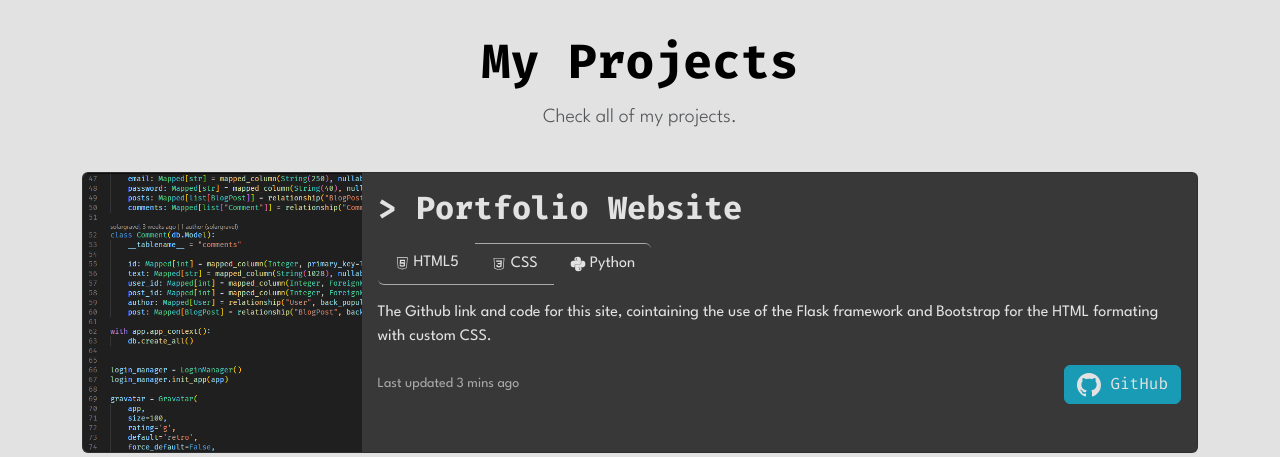
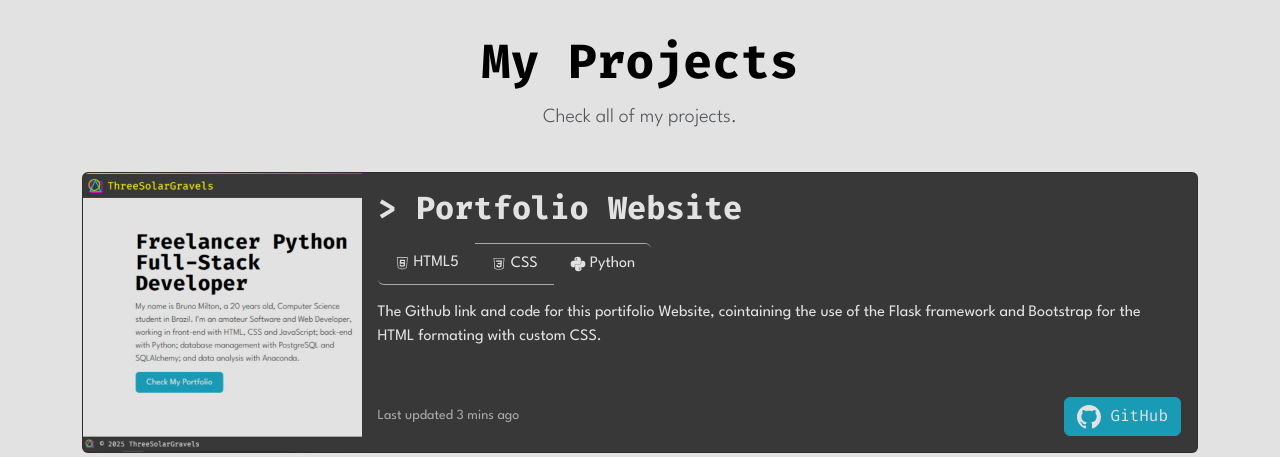
Before and after one commit to SolarGravel/portfolio-site, a Flask app: page /projects in a window 1280 px wide. Shown: the part 58-515 px from the top of the page. Run offline with Flask 3, Linux system fonts and the light colour scheme; grey boxes are pictures that could not be loaded.

Commit message:
Add portfolio image and add zoom effect on project card

```diff
--- a/static/css/style.css
+++ b/static/css/style.css
@@ -68,3 +68,11 @@ nav .link-body-emphasis {
     --bs-link-hover-color: #199BB6;
     --bs-secondary-color: #A9A9A9;
 }
+
+.zoomout {
+    transition: transform .3s;
+}
+
+.zoomout:hover {
+	transform: scale(1.1);
+}
--- a/templates/base.jinja
+++ b/templates/base.jinja
@@ -8,6 +8,7 @@
     <link href="https://cdn.jsdelivr.net/npm/bootstrap@5.3.7/dist/css/bootstrap.min.css" rel="stylesheet"
         integrity="sha384-LN+7fdVzj6u52u30Kp6M/trliBMCMKTyK833zpbD+pXdCLuTusPj697FH4R/5mcr" crossorigin="anonymous">
     <link href="static/css/style.css" rel="stylesheet">
+    <link rel="stylesheet" href="https://cdn.jsdelivr.net/npm/bootstrap-icons@1.13.1/font/bootstrap-icons.min.css">
     <link href="static/svg/tsg-logo-b.svg" rel="icon">
 </head>
 
--- a/templates/projects.jinja
+++ b/templates/projects.jinja
@@ -15,13 +15,13 @@
 <div class="container">
   <div class="card mb-3">
     <div class="row g-0">
-      <div class="col-md-3">
-        <img src="static/img/code.png" width="300" height="300" class="img-fluid rounded-start"
-          alt="Print of the Portfolio Website.">
+      <div class="col-md-3 zoomout">
+        <a href="https://github.com/SolarGravel/portfolio-site"><img src="static/img/portfolio.jpg" width="300" height="300" class="img-fluid rounded-start"
+          alt="Print of the Portfolio Website."></a>
       </div>
       <div class="col-md">
         <div class="card-body">
-          <h2 class="card-title fw-bold mb-3">> Portfolio Website</h2>
+          <h2 class="card-title fw-bold mb-3">> Portfolio Website</i></h2>
           <ul class="list-group list-group-horizontal-sm list-group-flush my-3">
             <li class="list-group-item"><svg xmlns="http://www.w3.org/2000/svg" width="16" height="16"
                 fill="currentColor" viewBox="0 0 50 50">
@@ -42,9 +42,9 @@
                 </path>
               </svg> Python</li>
           </ul>
-          <p class="card-text my-2">The Github link and code for this site, cointaining the use of the Flask framework
+          <p class="card-text my-2">The Github link and code for this portifolio Website, cointaining the use of the Flask framework
             and Bootstrap for the HTML formating with custom CSS.</p>
-          <div class="col-md">
+          <div class="col-md mt-5">
             <p class="card-text"><small class="float-start text-body-secondary my-2">Last updated 3 mins ago</small></p>
             <a href="https://github.com/SolarGravel/portfolio-site" class="card-title float-end btn btn-primary">
               <svg xmlns="http://www.w3.org/2000/svg" width="24" height="24" fill="currentColor" class="bi bi-github"
@@ -59,27 +59,5 @@
       </div>
     </div>
   </div>
-  <div class="card mb-3">
-    <div class="row g-0">
-      <div class="col-md-4">
-        <img src="..." class="img-fluid rounded-start" alt="Print of the Dice bot in work.">
-      </div>
-      <div class="col-md-8">
-        <div class="card-body">
-          <h5 class="card-title">SolarDice</h5>
-          <p class="card-text">A Discord bot that rolls dices for TTRPGs.</p>
-          <p class="card-text"><small class="float-start text-body-secondary my-2">Last updated 2 months ago</small></p>
-          <a href="https://github.com/SolarGravel/SolarDice" class="card-title float-end btn btn-primary">
-            <svg xmlns="http://www.w3.org/2000/svg" width="24" height="24" fill="currentColor" class="bi bi-github"
-              viewBox="0 0 16 16">
-              <path
-                d="M8 0C3.58 0 0 3.58 0 8c0 3.54 2.29 6.53 5.47 7.59.4.07.55-.17.55-.38 0-.19-.01-.82-.01-1.49-2.01.37-2.53-.49-2.69-.94-.09-.23-.48-.94-.82-1.13-.28-.15-.68-.52-.01-.53.63-.01 1.08.58 1.23.82.72 1.21 1.87.87 2.33.66.07-.52.28-.87.51-1.07-1.78-.2-3.64-.89-3.64-3.95 0-.87.31-1.59.82-2.15-.08-.2-.36-1.02.08-2.12 0 0 .67-.21 2.2.82.64-.18 1.32-.27 2-.27s1.36.09 2 .27c1.53-1.04 2.2-.82 2.2-.82.44 1.1.16 1.92.08 2.12.51.56.82 1.27.82 2.15 0 3.07-1.87 3.75-3.65 3.95.29.25.54.73.54 1.48 0 1.07-.01 1.93-.01 2.2 0 .21.15.46.55.38A8.01 8.01 0 0 0 16 8c0-4.42-3.58-8-8-8" />
-            </svg>
-            GitHub
-          </a>
-        </div>
-      </div>
-    </div>
-  </div>
-</div>
+
 {% endblock body %}
```
Also changed, not shown: static/img/portfolio.jpg (added).
